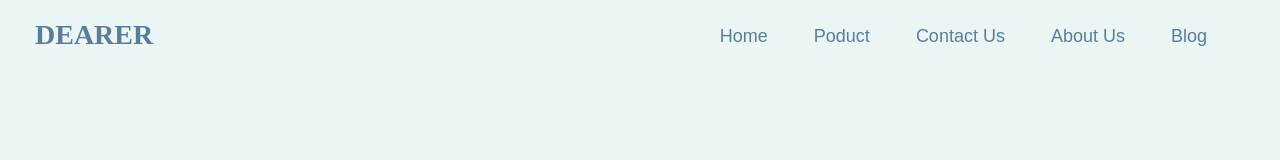
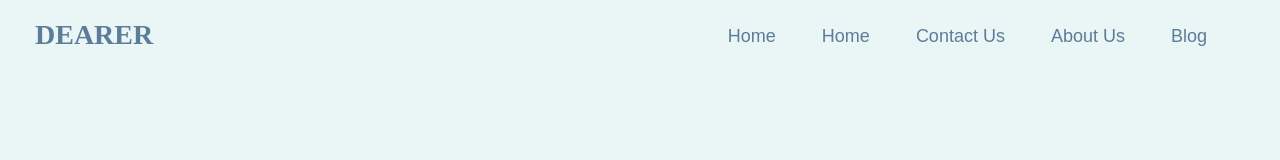
Before and after one commit to SaadAnna/Dearer, a React (Create React App) app: page / in a window 1280 px wide. Shown: the top 160 px of the page. Built offline with nearby package versions, Linux system fonts and the light colour scheme.

Commit message:
modified javasccript and css file

```diff
--- a/src/App.js
+++ b/src/App.js
@@ -3,22 +3,20 @@
 import Header from './Header';
 import Foter from './Foter';
 import Error from './Error';
-import { BrowserRouter, Routes, Route} from 'react-router-dom';
+import { BrowserRouter, Routes, Route } from 'react-router-dom';
+
 function App() {
   return (
     <div className="App">
-       < Nav />
-           <BrowserRouter>
-           <Routes>
-           <Route path="/Header" element={ <Header/>}/>
-           <Route path="/" element={ <Header />}/>
-           <Route path="/Foter" element={ <Foter />}/>
-           <Route path="*" element={ <Error/>}/>
-           </Routes>
-           </BrowserRouter>
-
-
-
+      <BrowserRouter>
+        <Nav />
+        <Routes>
+          <Route path="/" element={<Header />} />
+          <Route path="/Header" element={<Header />} />
+          <Route path="/Foter" element={<Foter />} />
+          <Route path="*" element={<Error />} />
+        </Routes>
+      </BrowserRouter>
     </div>
   );
 }
--- a/src/Nav.js
+++ b/src/Nav.js
@@ -1,5 +1,6 @@
+import { Link } from "react-router-dom";
+import "./Style.css";
 
-import "./Style.css";
 export default function Nav(){
 return (
     <div>
@@ -9,10 +10,10 @@
            <nav>
                <ul>
                    <li>
-                       <a href="/Header">Home</a>
+                   <Link to="/Foter">Home</Link>
                    </li>
                    <li>
-                       <a href="saad">Poduct</a>
+                   <Link to="/Header">Home</Link>
                    </li>
                    <li>
                        <a href="saad" class="">Contact Us</a>
--- a/src/Style.css
+++ b/src/Style.css
@@ -1,4 +1,3 @@
-
 
 *{
     margin: 0;
```
